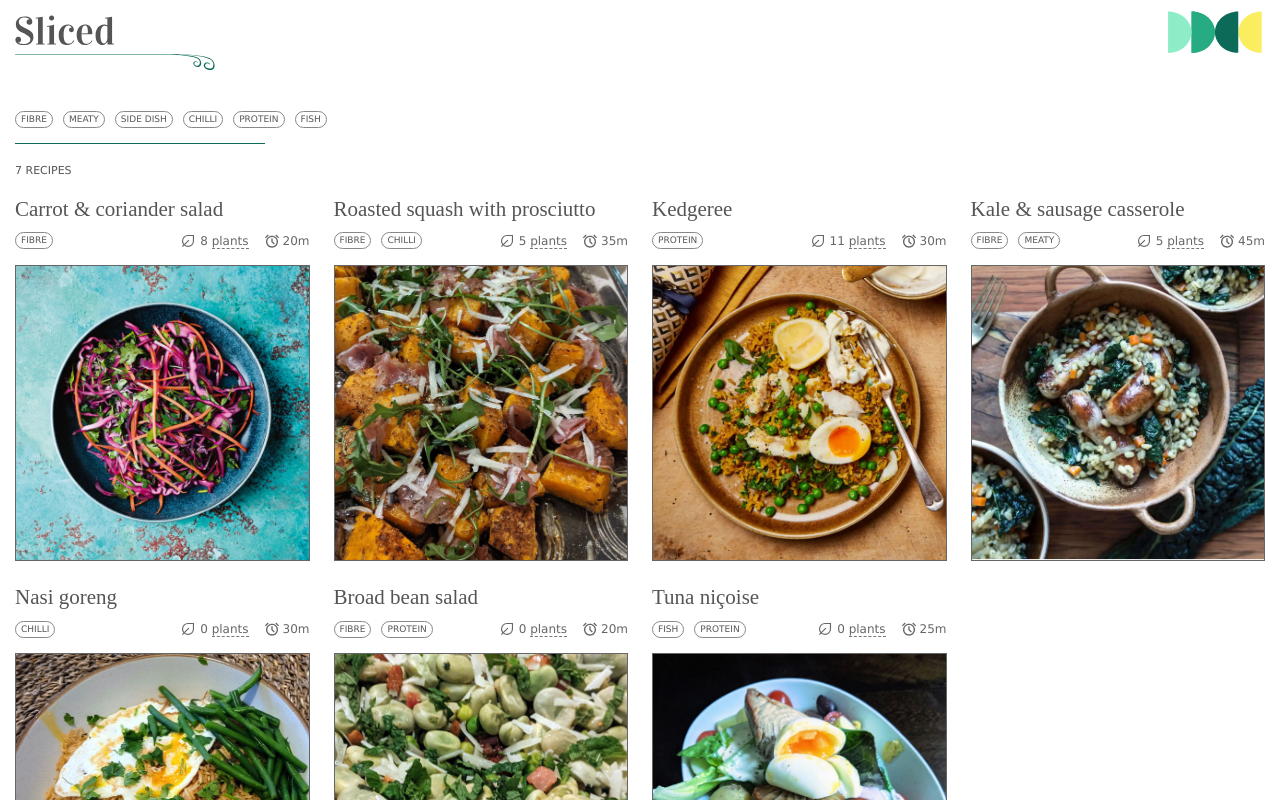
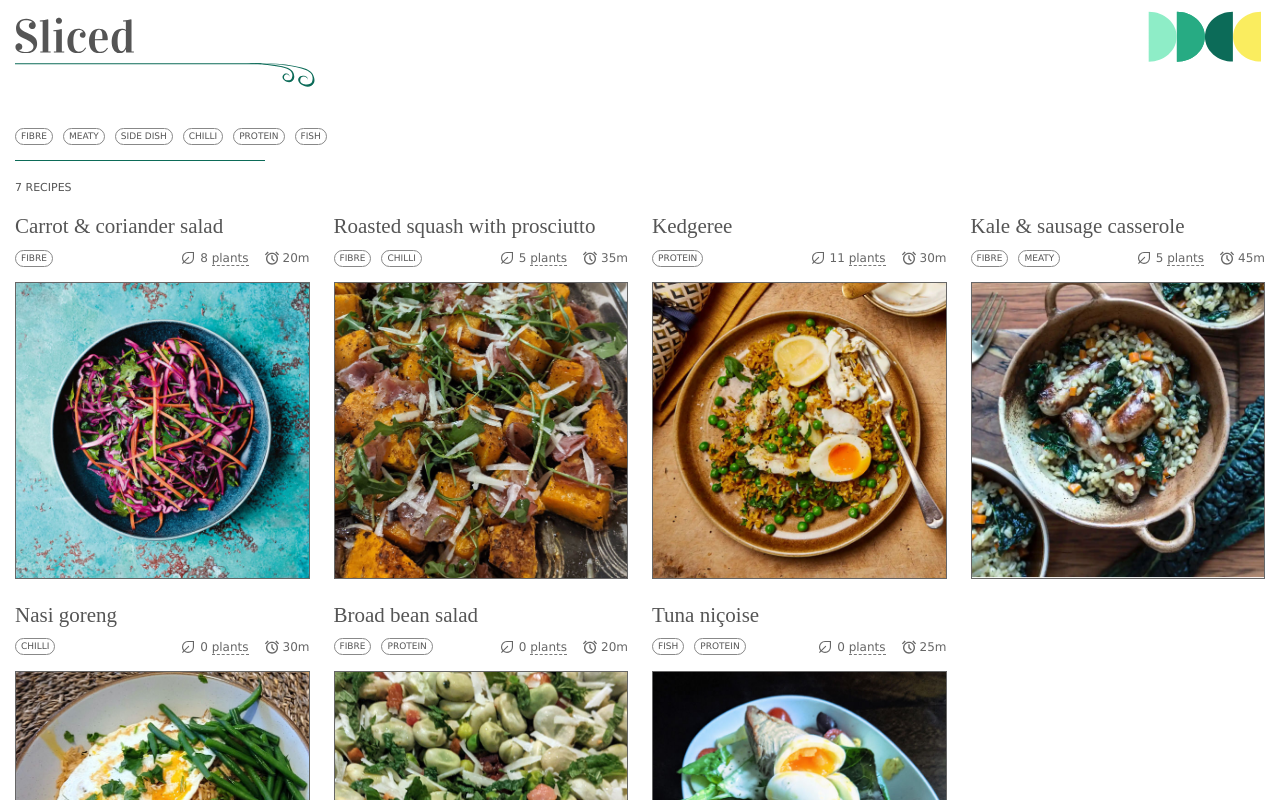
Before and after one commit to jonnywyatt/recipes, a Next.js app: page / in a window 1280 px wide. Shown: the top 800 px of the page. Built offline with nearby package versions, Linux system fonts and the light colour scheme.

Commit message:
Heading / logo responsive sizes

```diff
--- a/src/app/styles/header.module.scss
+++ b/src/app/styles/header.module.scss
@@ -9,12 +9,12 @@
 .furl {
   display: block;
   aspect-ratio: 163 / 14;
-  width: clamp(160px, 30%, 200px);
+  width: clamp(160px, 30%, 300px);
 }
 
 @mixin logo {
   display: block;
-  width: clamp(90px, 15%, 100px);
+  width: clamp(90px, 15%, 120px);
 }
 
 .logoWrapper {
--- a/src/app/styles/mixins.scss
+++ b/src/app/styles/mixins.scss
@@ -21,7 +21,7 @@
 }
 
 @mixin headingLarge {
-  font-size: clamp(1.5rem, 6vw, 2rem);
+  font-size: clamp(1.5rem, 4vw, 2.2rem);
   margin-bottom: var(--spacing-unit-3);
   @include underline;
 }
```
